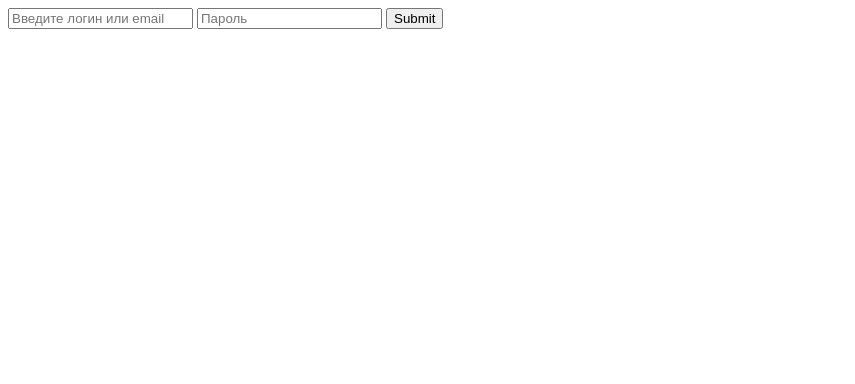
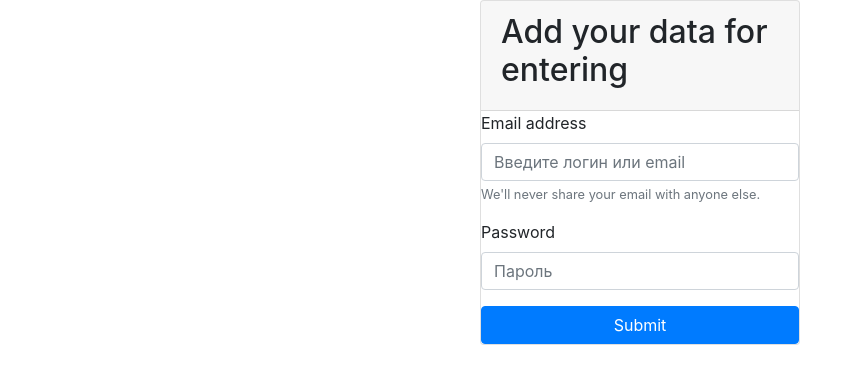
Before and after one commit to Vas-iliy/writeSite, a PHP site: page /login.php in a window 1280 px wide. Shown: the top 384 px of the page, without its empty margins (0-855 px from the left). Run offline with PHP 8.4, Linux system fonts and the light colour scheme; data that the repository does not hold is empty.

Commit message:
Add custom styles for login page accorded Bootstrap styles

```diff
--- a/login.php
+++ b/login.php
@@ -28,11 +28,34 @@ if ($_POST['login']) {
 }
 
 ?>
+<!doctype html>
+<html lang="ru">
+<head>
+    <meta charset="UTF-8">
+    <meta name="viewport"
+          content="width=device-width, user-scalable=no, initial-scale=1.0, maximum-scale=1.0, minimum-scale=1.0">
+    <meta http-equiv="X-UA-Compatible" content="ie=edge">
+    <link rel="stylesheet" href="https://stackpath.bootstrapcdn.com/bootstrap/4.3.1/css/bootstrap.min.css" integrity="sha384-ggOyR0iXCbMQv3Xipma34MD+dH/1fQ784/j6cY/iJTQUOhcWr7x9JvoRxT2MZw1T" crossorigin="anonymous">
 
+    <title>Login</title>
+</head>
+<body>
 <div>
-    <form method="post">
-        <input type="text" name="login" required placeholder="Введите логин или email">
-        <input type="password" name="password" required placeholder="Пароль">
-        <input type="submit">
+    <form  class="card w-25 mx-auto" method="post">
+        <div class="card-header">
+            <h2 class="h2 header-title">Add your data for entering </h2>
+        </div>
+        <div class="form-group">
+            <label for="login">Email address</label>
+            <input type="text" name="login" required placeholder="Введите логин или email" class="form-control" id="login">
+            <small id="emailHelp" class="form-text text-muted">We'll never share your email with anyone else.</small>
+        </div>
+        <div class="form-group">
+            <label for="password">Password</label>
+            <input id='password' class="form-control" type="password" name="password" required placeholder="Пароль">
+        </div>
+        <input class="btn btn-primary" type="submit">
     </form>
 </div>
+</body>
+</html>
```
